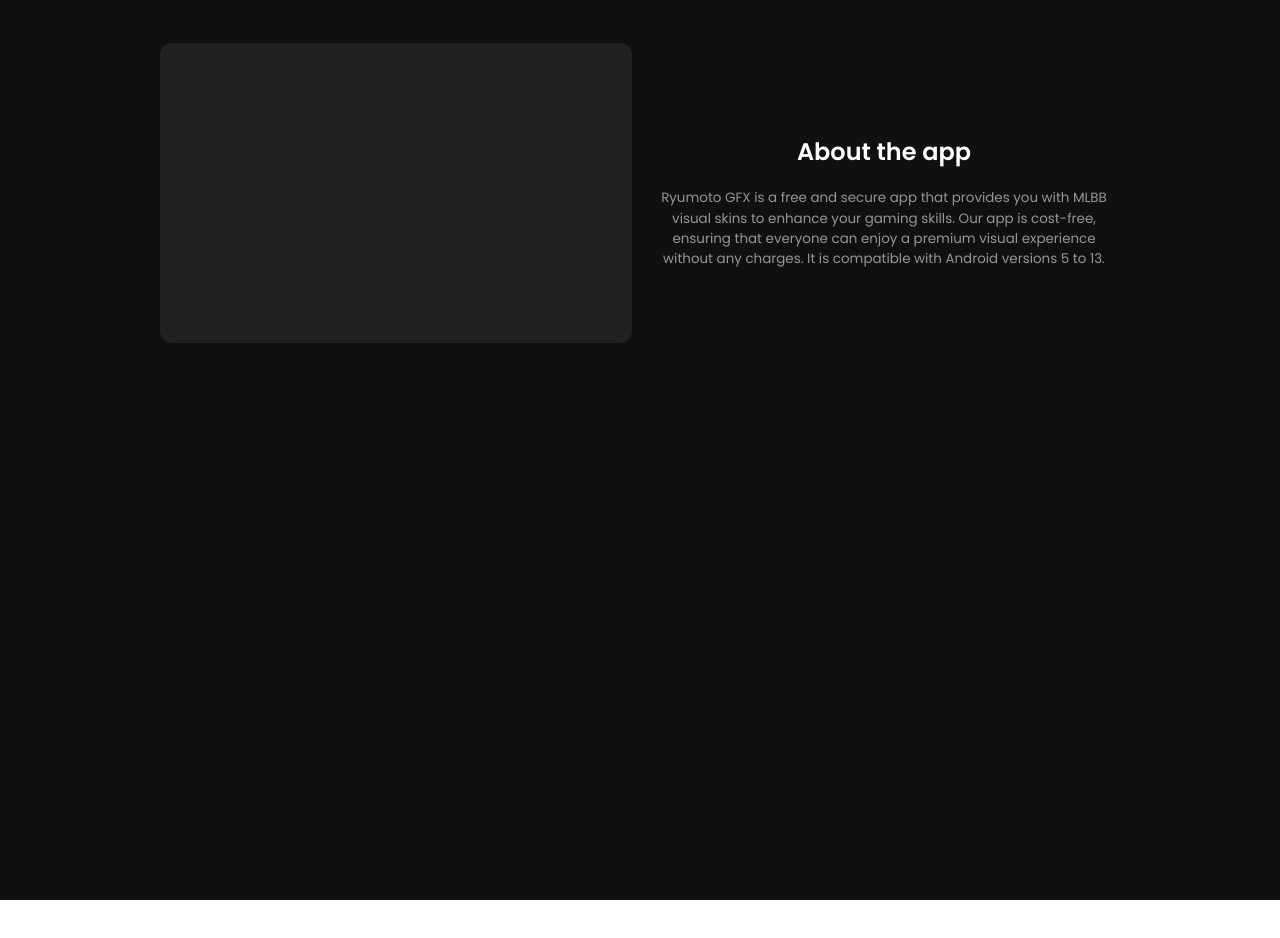
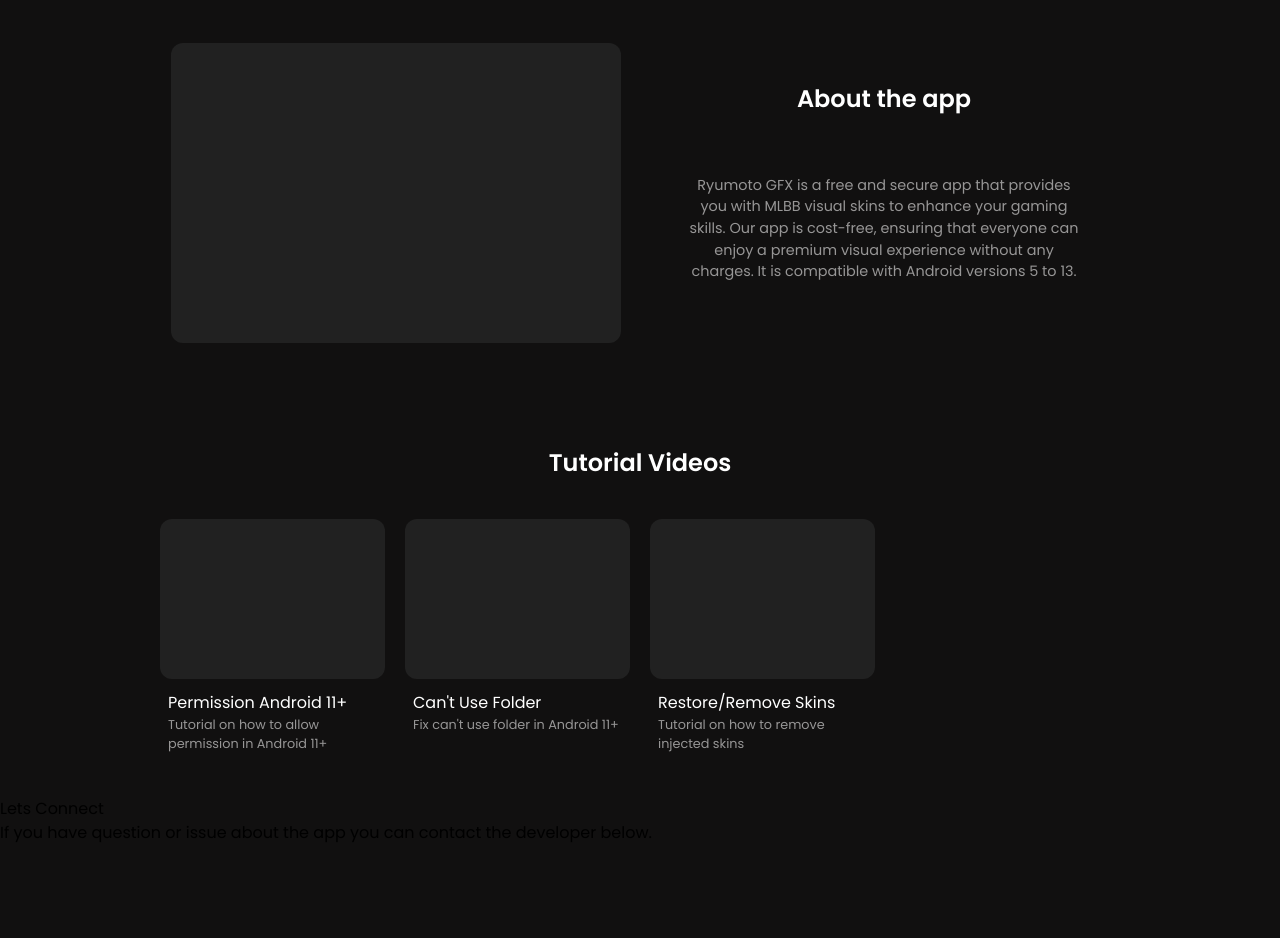
Before and after one commit to Ryuofficial/ryuwebv2, a React (Create React App) app: page / in a window 1280 px wide. Shown: the part 700-1638 px from the top of the page. Before the commit the page ends 1600 px from the top, so only its background shows below. Built offline with nearby package versions, Linux system fonts and the light colour scheme.

Commit message:
created about

```diff
--- a/src/App.js
+++ b/src/App.js
@@ -2,16 +2,20 @@
 import Body from "./components/Body";
 import Users from "./components/Users";
 import About from "./components/About";
+import Tutorial from "./components/Tutorial";
+import Contact from "./components/Contact";
 
 export default function App() {
   return (
-    <div className="font-['Poppins'] h-[100rem] bg-[#111010] w-screen">
+    <div className="font-['Poppins'] h-[200rem] bg-[#111010] w-screen">
       <header className="bg-[#111010]">
         <section>
           <Nav />
           <Body />
           <Users />
           <About />
+          <Tutorial />
+          <Contact />
         </section>
       </header>
     </div>
--- a/src/components/About.jsx
+++ b/src/components/About.jsx
@@ -3,22 +3,29 @@
     // 1st about info
     <div
       id="About"
-      className=" mt-2 p-8 md:px-15 grid grid-cols-1 md:grid-cols-2 gap-4 md:px-40 text-white items-center space-y-5"
+      className=" mt-2 p-8 md:px-15 grid grid-cols-1 md:grid-cols-2 gap-4 md:px-40 justify-center text-white items-center space-y-5"
     >
-      <div className="p-20 bg-[#212121] h-[300px] rounded-xl order-2 md:order-1"></div>
+      <div className="order-2 md:order-1">
+        <div
+          id="box-des"
+          className="mx-auto max-w-[450px] mt-4 md:mt-0 p-20 bg-[#212121] h-[300px] rounded-xl "
+        ></div>
+      </div>
       <div className="order-1 md:order-2">
         <div>
           <p className=" text-center font-semibold mb-5 text-2xl">
             About the app
           </p>
-          <p className="text-center text-[0.84rem] text-[#979696]">
-            Ryumoto GFX is a free and secure app that provides you with MLBB
-            visual skins to enhance your gaming skills. Our app is cost-free,
-            ensuring that everyone can enjoy a premium visual experience without
-            any charges. It is compatible with Android versions 5 to 13.
-          </p>
+          <div>
+            <p className="p-5 md:p-10 text-center text-[0.9rem] text-[#979696]">
+              Ryumoto GFX is a free and secure app that provides you with MLBB
+              visual skins to enhance your gaming skills. Our app is cost-free,
+              ensuring that everyone can enjoy a premium visual experience
+              without any charges. It is compatible with Android versions 5 to
+              13.
+            </p>
+          </div>
         </div>
-        <div></div>
       </div>
     </div>
   );
--- /dev/null
+++ b/src/components/Contact.jsx
@@ -0,0 +1,14 @@
+function Contact() {
+  return (
+    <div>
+      <p>Lets Connect</p>
+      <p>
+        If you have question or issue about the app you can contact the
+        developer below.
+      </p>
+      <div></div>
+    </div>
+  );
+}
+
+export default Contact;
--- /dev/null
+++ b/src/components/Tutorial.jsx
@@ -0,0 +1,22 @@
+import TutorialBox from "./TutorialBox";
+import DataVideo from "./dataVideo";
+
+function Tutorial() {
+  return (
+    <div className="text-white mt-10 p-8 md:px-15  md:px-40">
+      <div className="mt-5 md:mt-0">
+        <p className=" text-center font-semibold mb-10 text-2xl">
+          Tutorial Videos
+        </p>
+
+        <div className="grid grid-cols-1 md:grid-cols-4 gap-5 justify-center">
+          {DataVideo.map((data) => {
+            return <TutorialBox title={data.title} desc={data.desc} />;
+          })}
+        </div>
+      </div>
+    </div>
+  );
+}
+
+export default Tutorial;
--- /dev/null
+++ b/src/components/TutorialBox.jsx
@@ -0,0 +1,15 @@
+function TutorialBox(props) {
+  return (
+    <div>
+      <div className="m-auto max-w-[350px]">
+        <div className="p-20 bg-[#212121] rounded-xl "></div>
+        <div className="px-2 py-3">
+          <p className=" text-[1rem]">{props.title}</p>
+          <p className="text-[.8rem] text-[#979696]">{props.desc}</p>
+        </div>
+      </div>
+    </div>
+  );
+}
+
+export default TutorialBox;
--- a/src/components/Users.jsx
+++ b/src/components/Users.jsx
@@ -2,7 +2,7 @@
   return (
     <section className="p-8 md:px-15">
       <div className=" px-2 md:px-40">
-        <ul className="p-7 border-[1px] border-[#212121] rounded-lg max-w-full grid grid-cols-2 md:grid-cols-4 text-[#bebebe] justify-between text-center gap-7">
+        <ul className="p-7 border-[1px] border-[#212121] rounded-lg max-w-full grid grid-cols-2 md:grid-cols-4 text-[#bebebe] justify-around items-center text-center gap-7">
           <li>
             <div className=" text-white font-semibold text-sm md:text-[1.1rem] leading-relaxed">
               1 Million+
@@ -12,7 +12,7 @@
             </div>
           </li>
           <li>
-            <div className="text-white font-semibold text-sm md:text-[1.1rem] leading-relaxed">
+            <div className="text-white fonwt-semibold text-sm md:text-[1.1rem] leading-relaxed">
               100% Free
             </div>
             <div>
--- /dev/null
+++ b/src/components/dataVideo.js
@@ -0,0 +1,18 @@
+const DataVideo = [
+  {
+    title: "Permission Android 11+",
+    desc: "Tutorial on how to allow permission in Android 11+",
+  },
+
+  {
+    title: "Can't Use Folder",
+    desc: "Fix can't use folder in Android 11+",
+  },
+
+  {
+    title: "Restore/Remove Skins",
+    desc: "Tutorial on how to remove injected skins",
+  },
+];
+
+export default DataVideo;
```
Also changed, not shown: public/logo192.png (deleted).
